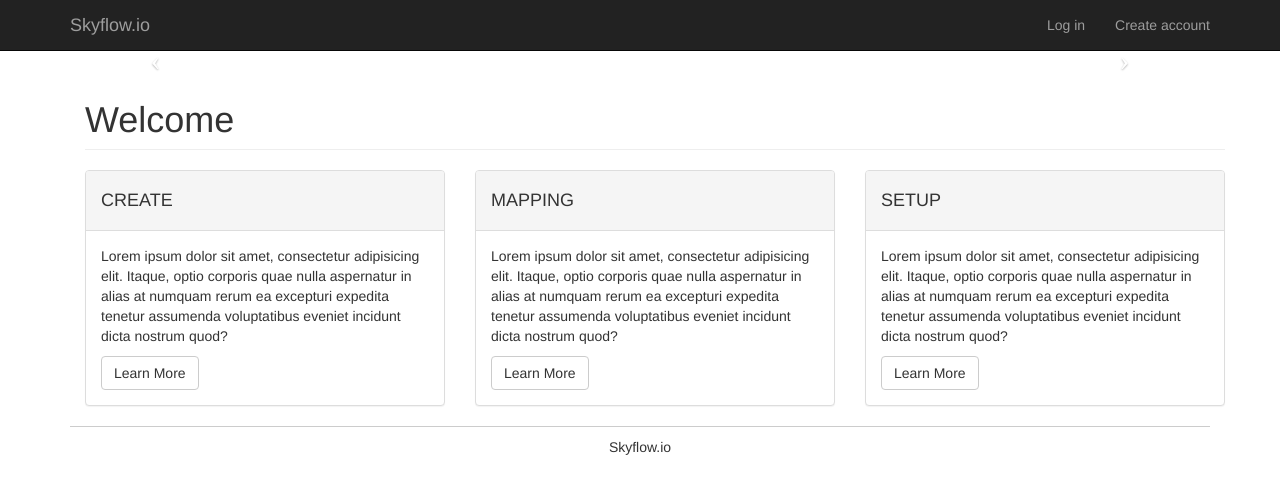
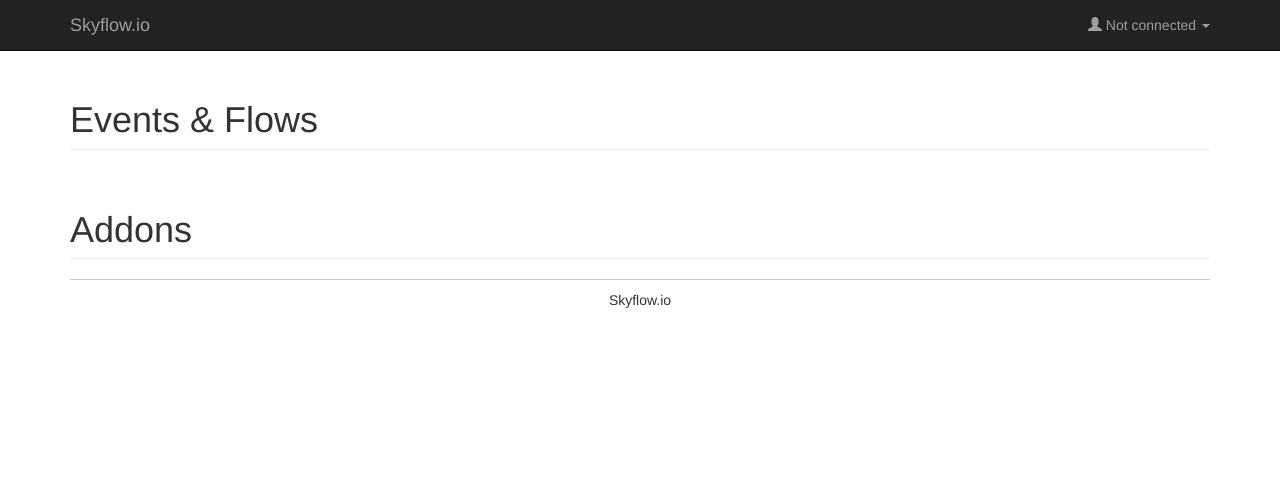
Before and after one commit to Sylpheo/skyflow.io, a PHP site: template views/index.html.twig in a window 1280 px wide. Shown: the top 494 px of the page. Run offline with PHP 8.4, Linux system fonts and the light colour scheme; the template is opened without the code that fills it, so the values that code supplies are empty; some libraries are stand-ins or nearby versions.

Commit message:
Update home, menu, wave helper

```diff
--- a/views/index.html.twig
+++ b/views/index.html.twig
@@ -3,106 +3,20 @@
 {% block title %}Home{% endblock %}
 
 {% block content %}
-    <!-- Header Carousel -->
-    <header id="myCarousel" class="carousel slide">
-        <!-- Indicators -->
-        <ol class="carousel-indicators">
-            <li data-target="#myCarousel" data-slide-to="0" class="active"></li>
-            <li data-target="#myCarousel" data-slide-to="1"></li>
-            <li data-target="#myCarousel" data-slide-to="2"></li>
-        </ol>
-
-        <!-- Wrapper for slides -->
-        <div class="carousel-inner">
-            <div class="item active">
-                <div class="fill" style="background-image:url('{{ app.request.basepath }}/images/01.png');"></div>
-                <div class="carousel-caption">
-
-                </div>
-            </div>
-            <div class="item">
-                <div class="fill" style="background-image:url('{{ app.request.basepath }}/images/02.png');"></div>
-                <div class="carousel-caption">
-
-                </div>
-            </div>
-            <div class="item">
-                <div class="fill" style="background-image:url('{{ app.request.basepath }}/images/03.png');"></div>
-                <div class="carousel-caption">
-
-                </div>
+    <div class="row">
+        <div class="col-lg-12">
+            <h1 class="page-header">Events & Flows
+            </h1>
         </div>
     </div>
 
-        <!-- Controls -->
-        <a class="left carousel-control" href="#myCarousel" data-slide="prev">
-            <span class="icon-prev"></span>
-        </a>
-        <a class="right carousel-control" href="#myCarousel" data-slide="next">
-            <span class="icon-next"></span>
-        </a>
-    </header>
-
-    <!-- Page Content -->
-    <div class="container">
-
-        <!-- Marketing Icons Section -->
     <div class="row">
         <div class="col-lg-12">
-                <h1 class="page-header">
-                    Welcome
+            <h1 class="page-header">Addons
             </h1>
         </div>
-            <div class="col-md-4">
-                <div class="panel panel-default">
-                    <div class="panel-heading">
-                        <h4><i class="fa fa-fw fa-check"></i> CREATE</h4>
     </div>
-                    <div class="panel-body">
-                        <p>Lorem ipsum dolor sit amet, consectetur adipisicing elit. Itaque, optio corporis quae nulla aspernatur in alias at numquam rerum ea excepturi expedita tenetur assumenda voluptatibus eveniet incidunt dicta nostrum quod?</p>
-                        <a href="#" class="btn btn-default">Learn More</a>
-                    </div>
-                </div>
-            </div>
-            <div class="col-md-4">
-                <div class="panel panel-default">
-                    <div class="panel-heading">
-                        <h4><i class="fa fa-fw fa-gift"></i>MAPPING</h4>
-                    </div>
-                    <div class="panel-body">
-                        <p>Lorem ipsum dolor sit amet, consectetur adipisicing elit. Itaque, optio corporis quae nulla aspernatur in alias at numquam rerum ea excepturi expedita tenetur assumenda voluptatibus eveniet incidunt dicta nostrum quod?</p>
-                        <a href="#" class="btn btn-default">Learn More</a>
-                    </div>
-                </div>
-            </div>
-            <div class="col-md-4">
-                <div class="panel panel-default">
-                    <div class="panel-heading">
-                        <h4><i class="fa fa-fw fa-compass"></i>SETUP</h4>
-                    </div>
-                    <div class="panel-body">
-                        <p>Lorem ipsum dolor sit amet, consectetur adipisicing elit. Itaque, optio corporis quae nulla aspernatur in alias at numquam rerum ea excepturi expedita tenetur assumenda voluptatibus eveniet incidunt dicta nostrum quod?</p>
-                        <a href="#" class="btn btn-default">Learn More</a>
-                    </div>
-                </div>
-            </div>
-        </div>
-        <!-- /.row -->
 
 
 
-    </div>
-    <!-- /.container -->
-
-    <!-- Script to Activate the Carousel -->
-    <script>
-        $( document ).ready(function(){
-            $('.carousel').carousel({
-                interval: 5000 //changes the speed
-            })
-        });
-
-
-    </script>
-
 {% endblock %}
--- a/views/layout.html.twig
+++ b/views/layout.html.twig
@@ -22,37 +22,39 @@
                 </button>
                 <a class="navbar-brand" href="/">Skyflow.io</a>
             </div>
-
-                <div class="collapse navbar-collapse" id="bs-example-navbar-collapse-1">
+            <div class="collapse navbar-collapse" id="navbar-collapse-target">
                 <ul class="nav navbar-nav navbar-right">
                     {% if app.security.token and is_granted('IS_AUTHENTICATED_FULLY') %}
                         <li class="dropdown">
-                                <a href="#" class="dropdown-toggle" data-toggle="dropdown" role="button" aria-haspopup="true" aria-expanded="false">Create <span class="caret"></span></a>
+                            <a href="#" class="dropdown-toggle" data-toggle="dropdown"><span class="glyphicon glyphicon-th-list"></span>
+                                Welcome, {{ app.security.token.user.username }}<b class="caret"></b></a>
                             <ul class="dropdown-menu">
                                 <li><a href="{{ path('events') }}">Events</a></li>
                                 <li><a href="{{ path('flows') }}">Flows</a></li>
+                                <li class="divider"></li>
+                                <li><a href="{{ path('mapping') }}">Mapping</a></li>
+                                <li class="divider"></li>
+                                <li><a href="{{ path('wave_credentials')}}">Wave Setup</a></li>
+                                <li><a href="{{ path('ET_credentials') }}">ExactTarget Setup</a></li>
+                                <li class="divider"></li>
+                                <li><a href="{{ path('et-helper') }}">ExactTarget API Helper</a></li>
+                                <li><a href="{{ path('wave-helper') }}">Wave API Helper</a></li>
+                                <li class="divider"></li>
+                                <li><a href="{{ path('gestionToken') }}">Skyflow-Token Gestion</a></li>
+                                <li class="divider"></li>
+                                <li><a href="{{ path('logout') }}">Log out</a></li>
                             </ul>
                         </li>
-                            <li><a href="{{ path('mapping') }}">Mapping</a></li>
+                    {% else %}
+
                         <li class="dropdown">
-                                <a href="#" class="dropdown-toggle" data-toggle="dropdown" role="button" aria-haspopup="true" aria-expanded="false">Setup <span class="caret"></span></a>
+                            <a href="#" class="dropdown-toggle" data-toggle="dropdown">
+                                <span class="glyphicon glyphicon-user"></span> Not connected <b class="caret"></b></a>
                             <ul class="dropdown-menu">
-                                    <li><a href="{{ path('wave_credentials')}}">Wave Setup</a></li>
-                                    <li><a href="{{ path('ET_credentials') }}">ExactTarget Setup</a></li>
+                                <li><a href="{{ path('login') }}">Log in</a></li>
+                                <li><a href="{{ path('account') }}">Create account</a></li>
                             </ul>
                         </li>
-                            <li class="dropdown">
-                                <a href="#" class="dropdown-toggle" data-toggle="dropdown" role="button" aria-haspopup="true" aria-expanded="false">Helper <span class="caret"></span></a>
-                                <ul class="dropdown-menu">
-                                    <li><a href="{{ path('et-helper') }}">ExactTarget API Helper</a></li>
-                                    <li><a href="{{ path('wave-helper') }}">Wave API Helper</a></li>
-                                </ul>
-                            </li>
-                            <li><a href="{{ path('gestionToken') }}">Skyflow-Token Gestion</a></li>
-                            <li><a href="{{ path('logout') }}">Log out</a></li>
-                     {% else %}
-                            <li><a href="{{ path('login') }}">Log in</a></li>
-                            <li><a href="{{ path('account') }}">Create account</a></li>
                     {% endif %}
                 </ul>
             </div>
@@ -68,7 +70,6 @@
 
 <!-- jQuery -->
 <script src="{{ app.request.basepath }}/lib/jquery/jquery.js"></script>
-
 <!-- JavaScript Boostrap plugin -->
 <script src="{{ app.request.basepath }}/lib/bootstrap/js/bootstrap.min.js"></script>
 <!-- Ckeditor -->
```
Also changed, not shown: src/Controller/WaveController.php (+13 -2 lines), views/results.html.twig (+17 -16 lines), views/wave-apihelper.html.twig (+7 -6 lines), 1 other file. Lines whose indentation alone changed are shown as unchanged.
